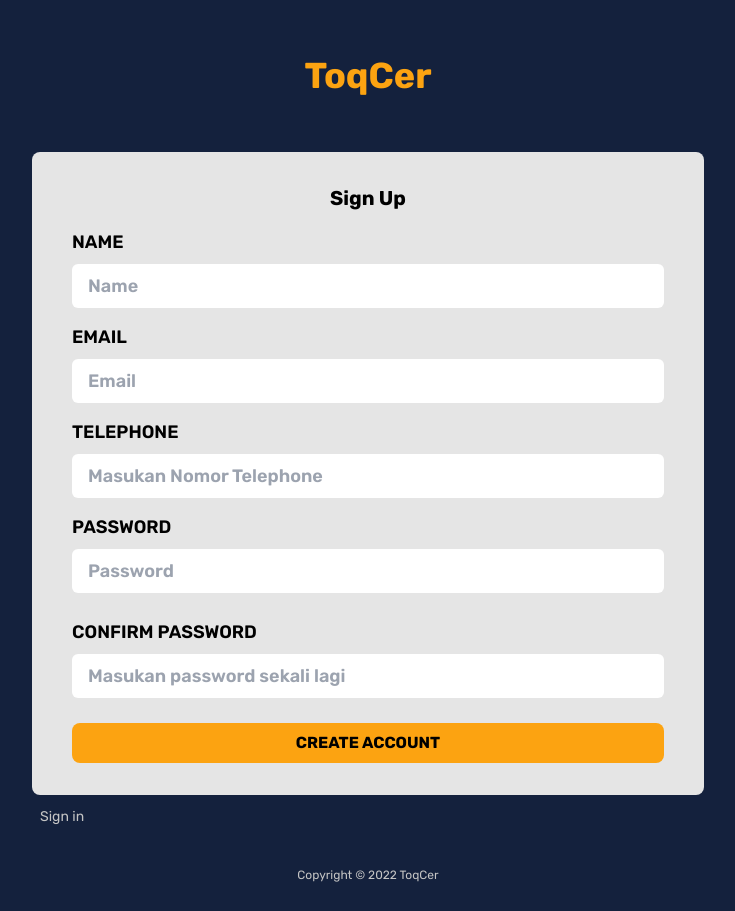
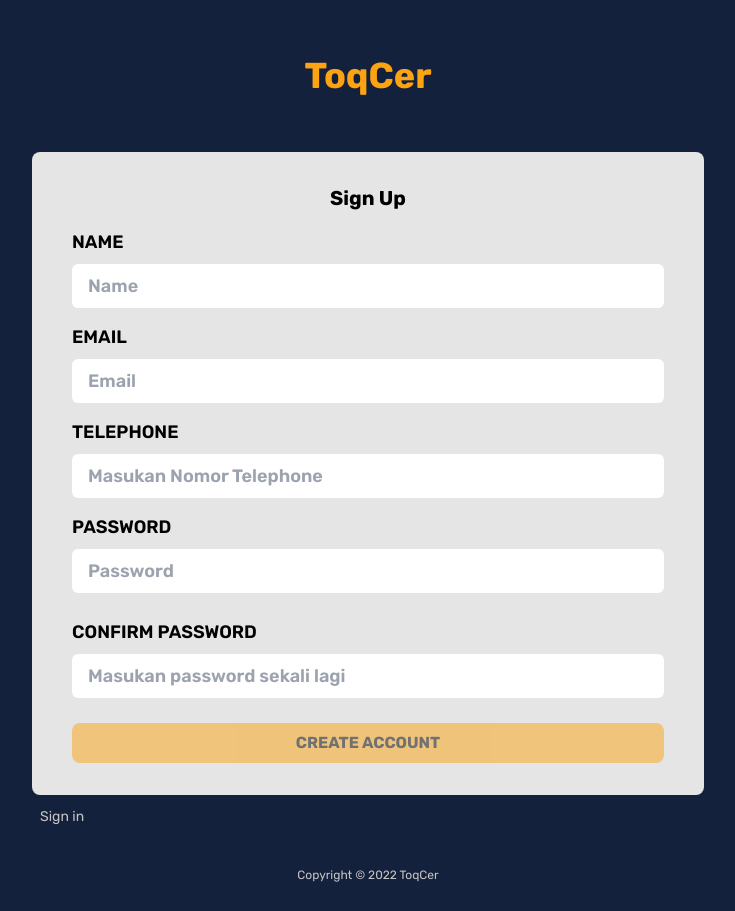
Before and after one commit to toqcer/next-fe, a Next.js app: page /register in a window 1280 px wide. Shown: the whole page, without its empty margins (272-1007 px from the left). Built offline with nearby package versions, Linux system fonts and the light colour scheme.

Commit message:
add logic for button disabled

```diff
--- a/components/atoms/Button/Button.js
+++ b/components/atoms/Button/Button.js
@@ -1,8 +1,9 @@
-function Button({ children, className, disabled, ...rest }) {
+function Button({ children, className, isDisabled = false, ...rest }) {
     return (
         <button
             className={`uppercase w-full font-bold bg-orange py-2 px-2 hover:shadow-md hover:bg-amber-500 ${className}
-            ${disabled ? "opacity-50" : ""}`}
+            ${isDisabled ? "opacity-50 cursor-not-allowed" : ""}`}
+            disabled={isDisabled}
             {...rest}
         >
             {children}
--- a/pages/register.js
+++ b/pages/register.js
@@ -1,4 +1,4 @@
-import React, { useState } from "react";
+import React, { useState, useEffect } from "react";
 import Head from "next/head";
 
 import { AuthLink, Input, Button, Gap } from "@components/atoms";
@@ -14,6 +14,10 @@ function checkConfirmPassword(thisConfirmPassword, passwordRelated) {
     }
 }
 
+function checkEmptyField(...rest){
+  return rest.some((item) => item === "");
+}
+
 function Register() {
     const [name, setName] = useState("");
     const [email, setEmail] = useState("");
@@ -21,6 +25,11 @@ function Register() {
     const [password, setPassword] = useState("");
     const [validatePassword, setValidatePassword] = useState("");
     const [isError, setIsError] = useState(false);
+    const [isDisabled, setisDisabled] = useState(false);
+
+    useEffect(() => {
+      setisDisabled(checkEmptyField(name,email,telephone,password,validatePassword));
+    }, [name,email,telephone,password,validatePassword]);
 
     return (
         <div className="h-full min-h-screen bg-primary text-white flex flex-col">
@@ -121,7 +130,7 @@ function Register() {
                                 </small>
                             )}
                             <Gap height={25} />
-                            <Button className="rounded-lg">
+                            <Button className="rounded-lg" isDisabled={isDisabled}>
                                 Create account
                             </Button>
                         </div>
```
